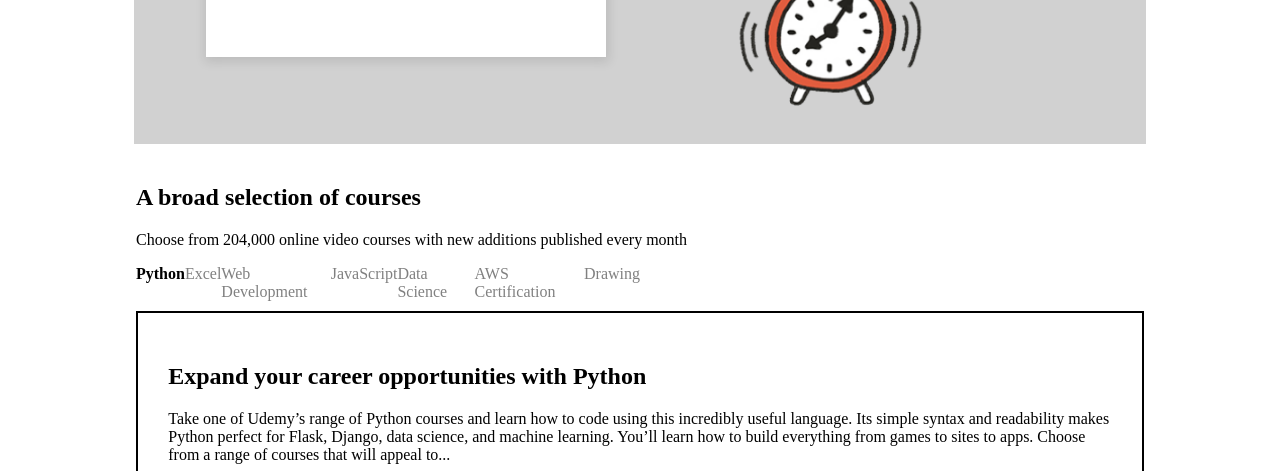
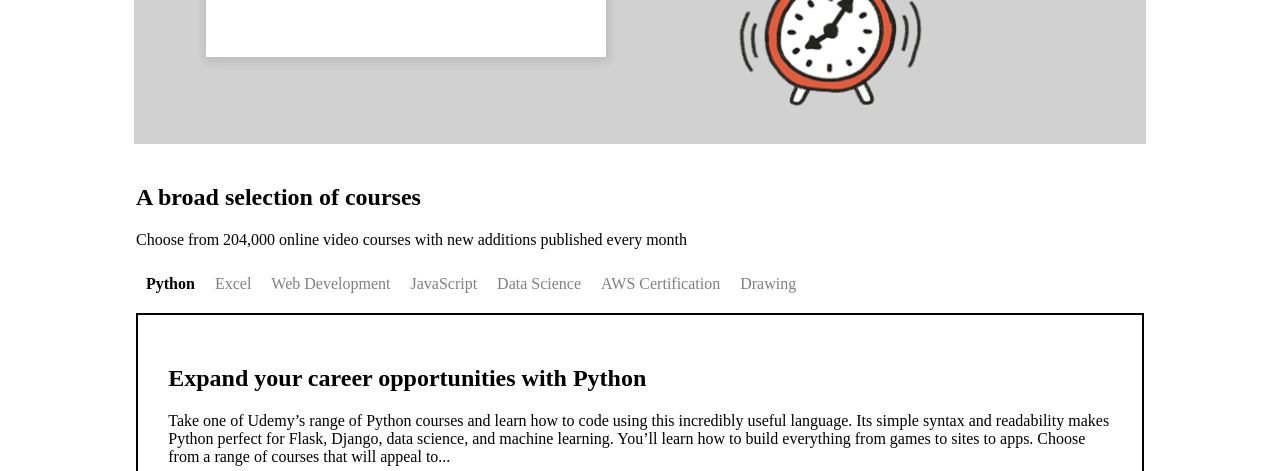
Before and after one commit to alizaiback/bld.ai-project1-phase1, a plain HTML site: page index.html in a window 1280 px wide. Shown: the part 294-765 px from the top of the page. Drawn offline with Linux system fonts and the light colour scheme.

Commit message:
fixed some issues

```diff
--- a/index.html
+++ b/index.html
@@ -8,33 +8,20 @@
     <link rel="stylesheet" href="styles.css" />
   </head>
   <body>
-
-
     <nav>
       <img class="menu" src="resources/menu.svg" alt="menu" />
-
       <img class="logo" src="resources/udemy_logo.svg" alt="Udemy" />
-
       <a href="https://www.udemy.com/"> <p>Categories</p> </a>
-
       <form>
-        <input class="search_bar" type="search" placeholder="Search for any course..." />
+        <input class="search-bar" type="search" placeholder="Search for any course..." />
       </form>
-
       <a class="bussiness" href="https://www.udemy.com/"> <p>Udemy Business</p> </a>
-
       <a href="https://www.udemy.com/"> <p>Teach on Udemy</p> </a>
-
       <img class="cart" src="resources/cart.png" alt="cart" />
-
       <button class="button login">log in</button>
-
       <button class="button signup">sign up</button>
-
       <img class="earth" src="resources/earth_logo.png" alt="earth" />
     </nav>
-
-
     <header>
       <div class="container">
         <div class="container-div">
@@ -93,7 +80,6 @@
               <span class="star">&#9734;</span>
               <span class="star">&#9734;</span>
           </div>
-
             <p class="Price">€84.99</p>
           </div>
           <div class="course">
--- a/styles.css
+++ b/styles.css
@@ -85,8 +85,11 @@ header .container img {
 
 .sections {
   display: flex;
-  justify-content: space-between;
-  width: 50%;
+  justify-content: wrap;
+  width: 100%;
+}
+.sections a {
+  margin: 10px;
 }
 .details {
   border: 2px black solid;
@@ -143,7 +146,7 @@ header .container img {
   display: none;
 }
 @media only screen and (max-width: 800px) {
-  .search_bar,
+  .search-bar,
   nav a,
   nav .button {
     display: none;
```
